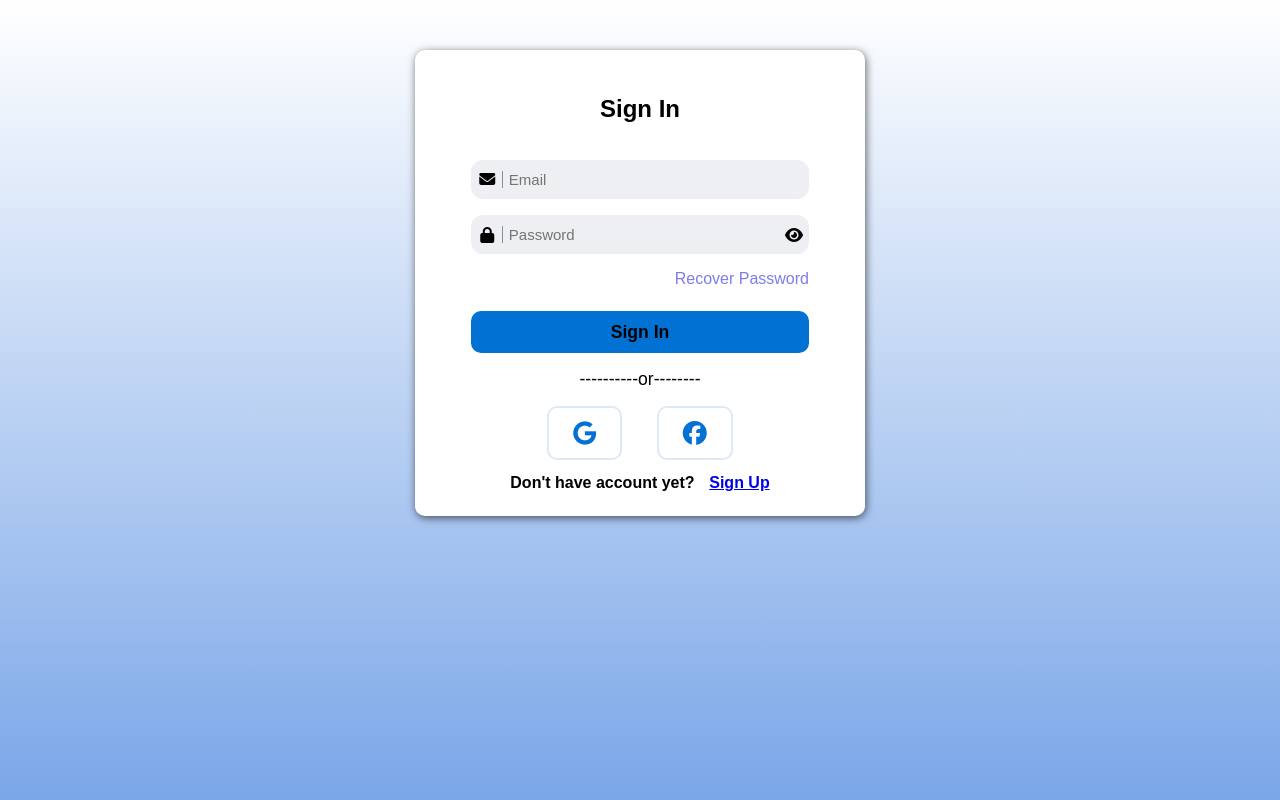
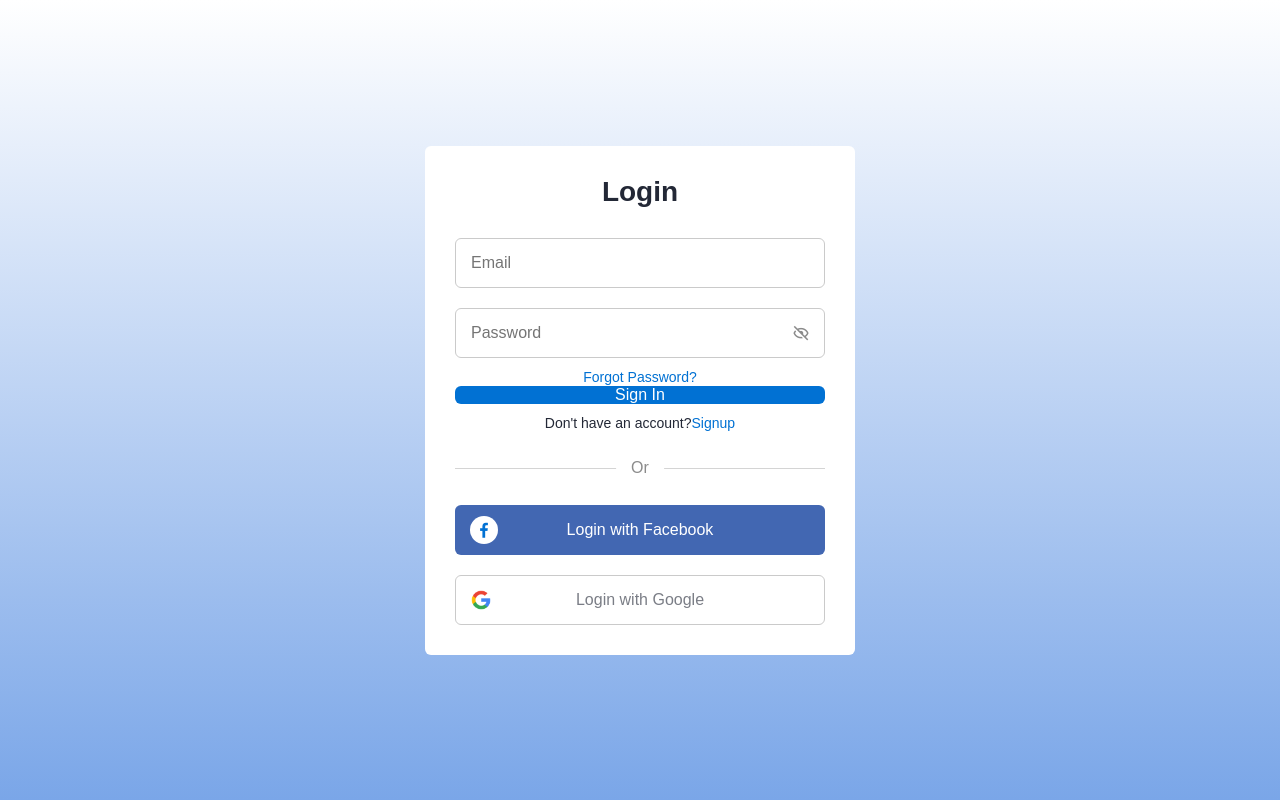
Before and after one commit to Kathleen26/SURVEY_SYSTEM, a PHP site: page / in a window 1280 px wide. Run offline with PHP 8.4, Linux system fonts and the light colour scheme.

Commit message:
Add files via upload

```diff
--- a/sample/index.php
+++ b/sample/index.php
@@ -13,14 +13,16 @@ if (isset($_SESSION['errors'])) {
   <meta charset="UTF-8">
   <meta name="viewport" content="width=device-width, initial-scale=1.0">
   <title>Register & Login</title>
-  <link rel="stylesheet" href="https://cdnjs.cloudflare.com/ajax/libs/font-awesome/6.5.1/css/all.min.css">
+  <link href='https://unpkg.com/boxicons@2.1.4/css/boxicons.min.css' rel='stylesheet'>
   <link rel="stylesheet" href="style.css">
 </head>
 
 <body>
 
-  <div class="container" id="signIn">
-    <h1 class="form-title">Sign In</h1>
+  <div class="container forms" id="signIn">
+     <div class="form login">
+     <div class="form-content">
+         <header>Login</header>
     <?php
     if (isset($errors['login'])) {
       echo '<div class="error-main">
@@ -30,8 +32,7 @@ if (isset($_SESSION['errors'])) {
     }
     ?>
     <form method="POST" action="user-account.php">
-      <div class="input-group">
-        <i class="fas fa-envelope"></i>
+    <div class="field input-field">
         <input type="email" name="email" id="email" placeholder="Email" required>
         <?php
         if (isset($errors['email'])) {
@@ -41,8 +42,8 @@ if (isset($_SESSION['errors'])) {
         }
         ?>
       </div>
-      <div class="input-group password">
-        <i class="fas fa-lock"></i>
+      <div class="field input-field">
+      <i class='bx bx-hide eye-icon'></i>
         <input type="password" name="password" id="password" placeholder="Password" required>
         <i id="eye" class="fa fa-eye"></i>
         <?php
@@ -53,23 +54,35 @@ if (isset($_SESSION['errors'])) {
         }
         ?>
       </div>
-      <p class="recover">
-        <a href="#">Recover Password</a>
-      </p>
-      <input type="submit" class="btn" value="Sign In" name="signin">
+
+      <div class="form-link">
+                <a href="#" class="forgot-pass">Forgot Password?</a>
+            </div>
+
+      <input type="submit" class="btn sign-in-btn" value="Sign In" name="signin">
+
     </form>
-    <p class="or">
-      ----------or--------
-    </p>
-    <div class="icons">
-      <i class="fab fa-google"></i>
-      <i class="fab fa-facebook"></i>
-    </div>
-    <div class="links">
-      <p>Don't have account yet?</p>
-      <a href="register.php">Sign Up</a>
-    </div>
-  </div>
+    <div class="form-link">
+            <span>Don't have an account?<a href="register.php" class="link signup-link">Signup</a></span>
+         </div>
+        </div>
+
+           <div class="line"></div>
+
+           <div class="media-options">
+              <a href="#" class="field facebook">
+                <i class='bx bxl-facebook facebook-icon'></i>
+                <span>Login with Facebook</span>
+              </a>
+           </div>
+
+           <div class="media-options">
+            <a href="#" class="field google">
+              <img src="google-color.png" alt="" class="google-img">
+              <span>Login with Google</span>
+            </a>
+         </div>
+
 
 
   <script src="script.js"></script>
--- a/sample/main.js
+++ b/sample/main.js
@@ -1,3 +1,4 @@
+
 function callDate(){
     var currentDate=(new Date()).toDateString();
     document.getElementById('Time').innerHTML=`${currentDate}`;
--- a/sample/mainpage.php
+++ b/sample/mainpage.php
@@ -25,10 +25,11 @@
 
     <div class="container ">
         <img src="SURNALYSIS-removebg-preview.png" alt="Surnalysis">
+
         </div>
 
 
-   <button class="open-button" onclick="openForm()">Get Started</button>
+        <a href="index.php" class="open-button">Get Started</a>
 
 </body>
 </html>
--- a/sample/script.js
+++ b/sample/script.js
@@ -1,13 +1,27 @@
-const eyeIcon = document.getElementById("eye");
-const passwordField = document.getElementById("password");
-eyeIcon.addEventListener("click", () => {
-  if (passwordField.type === "password" && passwordField.value) {
-    passwordField.type = "text";
-    eyeIcon.classList.remove("fa-eye");
-    eyeIcon.classList.add("fa-eye-slash");
-  } else {
-    passwordField.type = "password";
-    eyeIcon.classList.remove("fa-eye-slash");
-    eyeIcon.classList.add("fa-eye");
-  }
-});
+const forms= document.querySelector(".forms"),
+   pwShowHide = document.querySelectorAll(".eye-icon"),
+   links = document.querySelectorAll(".link");
+
+pwShowHide.forEach(eyeIcon =>{
+    eyeIcon.addEventListener("click", () => {
+        let pwFields = eyeIcon.parentElement.parentElement.querySelectorAll(".password");
+
+        pwFields.forEach(password => {
+            if(password.type === "password") {
+               password.type =  "text";
+               eyeIcon.classList.replace("bx-hide", "bx-show");
+               return;
+            }
+            password.type =  "password";
+            eyeIcon.classList.replace("bx-show", "bx-hide");
+            return;
+        })
+    })
+})
+
+links.forEach(link => {
+    link.addEventListener("click", e => {
+       e.preventDefault();
+       forms.classList.toggle("show-signup");
+    })
+})
--- a/sample/style.css
+++ b/sample/style.css
@@ -1,204 +1,195 @@
-*{
-  margin:0;
-  padding:0;
-  box-sizing:border-box;
-  font-family:"poppins",sans-serif;
-}
-body{
-    margin: 0px;
-    background-image: linear-gradient(white, rgb(122, 166, 232));
-    background-repeat: no-repeat;
-    background-position: center;
-    background-attachment: fixed;
-    background-size: cover;
-
-}
-.container{
-  background:#fff;
-  width:450px;
-  padding:1.5rem;
-  margin:50px auto;
-  border-radius:10px;
-  box-shadow: 1px 2px 8px rgba(0, 0, 0, 0.6);
-}
-form{
-  margin:0 2rem;
-}
-.form-title{
-  font-size:1.5rem;
-  font-weight:700;
-  text-align:center;
-  padding:1.3rem;
-  margin-bottom:0.4rem;
-}
-input{
-  flex:10;
-  color:inherit;
-  width:100%;
-  background-color:transparent;
-  border:none;
-  font-size:15px;
-  padding:0 0.4em;
-  border-left:solid 1px hsla(0, 0%, 0%, 0.4)
-}
-input:focus{
-  border-left:solid 1px hsla(240, 73%, 71%, 1);
-
-}
-.input-group{
-  padding:1% 0;
-  position:relative;
- background-color:hsla(227, 63%, 18%, 0.07);
-margin:1em auto;
-border-radius:12px;
-display:flex;
-padding:0.7em 0.1em;
-
-}
-.error{
-  position:absolute;
-  left:2em;
-  bottom:-1em;
-}
-.error p{
-  color:red;
-  font-weight:500;
-  text-align:center;
-  font-size:14px;
-}
-.input-group:focus-within{
-  border:1.5px solid rgb(125,125,235);
-
-}
-.input-group i{
-  flex:1;
-  color:black;
-  display:flex;
-  justify-content:center;
-  align-items:center;
-}
-.input-group:focus-within i{
-  color:rgb(125,125,235);
-}
-.input-group.password i:first-child{
-  flex:1.1;
-}
-input:focus{
-  outline:none;
+* {
+  margin: 0;
+  padding: 0;
+  box-sizing: border-box;
+ font-family: 'Poppins', sans-serif;
 }
 
-.recover{
-  text-align:right;
-  font-size:1rem;
-  margin-bottom:1rem;
+.container {
+  height: 100vh;
+  width: 100%;
+  display: flex;
+  align-items: center;
+  justify-content: center;
+  background-image: linear-gradient(white, rgb(122, 166, 232));
+  column-gap: 30px;
+}
 
+.form{
+ position: absolute;
+ max-width: 430px;
+ width: 100%;
+ padding: 30px;
+ border-radius: 6px;
+ background: #FFF;
 }
-.recover a{
-  text-decoration:none;
-  color:rgb(125,125,235);
+
+.form.signup{
+   opacity: 0;
+   pointer-events: none;
 }
-.recover a:hover{
-  color:blue;
-  text-decoration:underline;
+
+
+.forms.show-signup .form.signup{
+ opacity: 1;
+ pointer-events: auto;
 }
-.btn{
-  font-size:1.1rem;
-  padding:0.6em 0;
-  border-radius:10px;
-  outline:none;
-  border:none;
-  width:100%;
-  background:#0171d3;
-  color:black;
-  cursor:pointer;
-  transition:0.9s;
-  margin-top:0.4em;
-  font-weight:600;
+
+.forms.show-signup .form.login{
+ opacity: 0;
+ pointer-events: none;
 }
-.btn:hover{
-  background:#07001f;
-  color:white;
+
+header {
+ font-size: 28px;
+ font-weight: 600;
+ color: #232836;
+ text-align: center;
 }
-.or{
-  font-size:1.1rem;
-  margin-top:1rem;
-  margin-bottom:1rem;
-  text-align:center;
+
+form {
+ margin-top: 30px;
 }
-.icons{
-  text-align:center;
+
+.form .field {
+ position: relative;
+ height: 50px;
+ width: 100%;
+ margin-top: 20px;
+ border-radius: 6px;
 }
-.icons i{
-  color:#0171d3;
-  padding:0.8rem 1.5rem;
-  border-radius:10px;
-  font-size:1.5rem;
-  cursor:pointer;
-  border:2px solid #dfe9f5;
-  margin:0 15px;
-  transition:1s;
+
+.field input,
+.sign-in-btn{
+ height: 100%;
+ width: 100%;
+ border: none;
+ font-size: 16px;
+ font-weight: 400;
+ border-radius: 6px;
 }
-.icons i:hover{
-  background:#07001f;
-  font-size:1.6rem;
-  border:2px solid #0171d3;
+
+.field input {
+ outline: none;
+ padding: 0 15px;
+ border: 1px solid #CACACA;
 }
-.links{
-  display:flex;
-  justify-content:space-around;
-  padding:0 4rem;
-  margin-top:0.9rem;
-  font-weight:bold;
+
+.field input:focus{
+  border-bottom-width: 2px;
 }
-button{
-  color:#0171d3;
-  border:none;
-  background-color:transparent;
-  font-size:1rem;
-  font-weight:bold;
+
+.eye-icon{
+ position: absolute;
+ top: 50%;
+ right: 10px;
+ transform: translateY(-50%);
+ font-size: 18px;
+ color: #8b8b8b;
+ cursor: pointer;
+ padding: 5px;
 }
-button:hover{
-  text-decoration:underline;
-  color:blue;
+
+.sign-in-btn{
+ color: #fff;
+ background-color: #0171d3;
+ transform: all 0.3s ease;
+ cursor: pointer;
 }
-.error-main{
-background-color:brown;
-padding:0.5em 1em;
-border-radius:12px;
-width:80%;
-margin:0 auto;
+
+.sign-in-btn:hover{
+
+ background-color: #016dcb;
 }
-.error-main p{
-color:white;
-text-align:center;
+
+.form-link {
+ text-align: center;
+ margin-top: 10px;
 }
-.user-details{
-  margin-top:5em;
-  font-size:1.5em;
-  font-weight:400;
+
+.form-link span,
+.form-link a{
+   font-size: 14px;
+   font-weight: 400;
+   color: #232836;
 }
-.user-details p{
-  margin-bottom:0.5em;
-  text-align:center;
+
+.form a {
+ color: #0171d3;
+ text-decoration: none;
 }
-.user-details p:first-child{
-  text-decoration:underline;
-  margin-bottom:2em;
-  font-weight:600;
+
+.form-content a:hover {
+ text-decoration: underline;
 }
-.user-details a{
-  display: block;
-  text-align: center;
-  text-decoration-color:#0171d3;
-  color:#0171d3;
-  transition:5ms;
+
+.line{
+ position: relative;
+ height: 1px;
+ width: 100%;
+ margin: 36px 0;
+ background-color: #d4d4d4;
 }
-.user-details a:hover{
-color:blue;
-text-decoration-color:blue;
+
+.line::before {
+ content: 'Or';
+ position: absolute;
+ top: 50%;
+ left: 50%;
+ transform: translate(-50%, -50%);
+ background-color: #fff;
+ color:#8b8b8b;
+ padding: 0 15px;
 }
-@media screen and (max-width: 767px) {
-.container{
-  box-shadow:unset;
+
+.media-options a {
+  display: flex;
+  align-items: center;
+  justify-content: center;
 }
+
+a.facebook{
+ color: #fff;
+ background-color: #4267b2;
 }
+a.facebook .facebook-icon{
+ height: 28px;
+ width: 28px;
+ color: #0171d3;
+ font-size: 20px;
+ border-radius: 50%;
+ display: flex;
+ align-items: center;
+ justify-content: center;
+ background-color: #fff;
+}
+
+.facebook-icon,
+img.google-img {
+ position: absolute;
+ top: 50%;
+ left: 15px;
+ transform: translateY(-50%);
+}
+
+img.google-img {
+ height: 20px;
+ width: 20px;
+ object-fit: cover;
+}
+
+a.google {
+ border: 1px solid #CACACA;
+}
+
+a.google span {
+ font-weight: 500;
+ opacity: 0.6;
+ color: #232836;
+}
+
+@media screen and(max-width: 400px) {
+ .form {
+   padding: 15px 10px;
+ }
+}
```
Also changed, not shown: sample/dbConnect.php (added, +7 -0 lines), sample/register.php (+35 -23 lines), sample/style1.css (+12 -20 lines).
